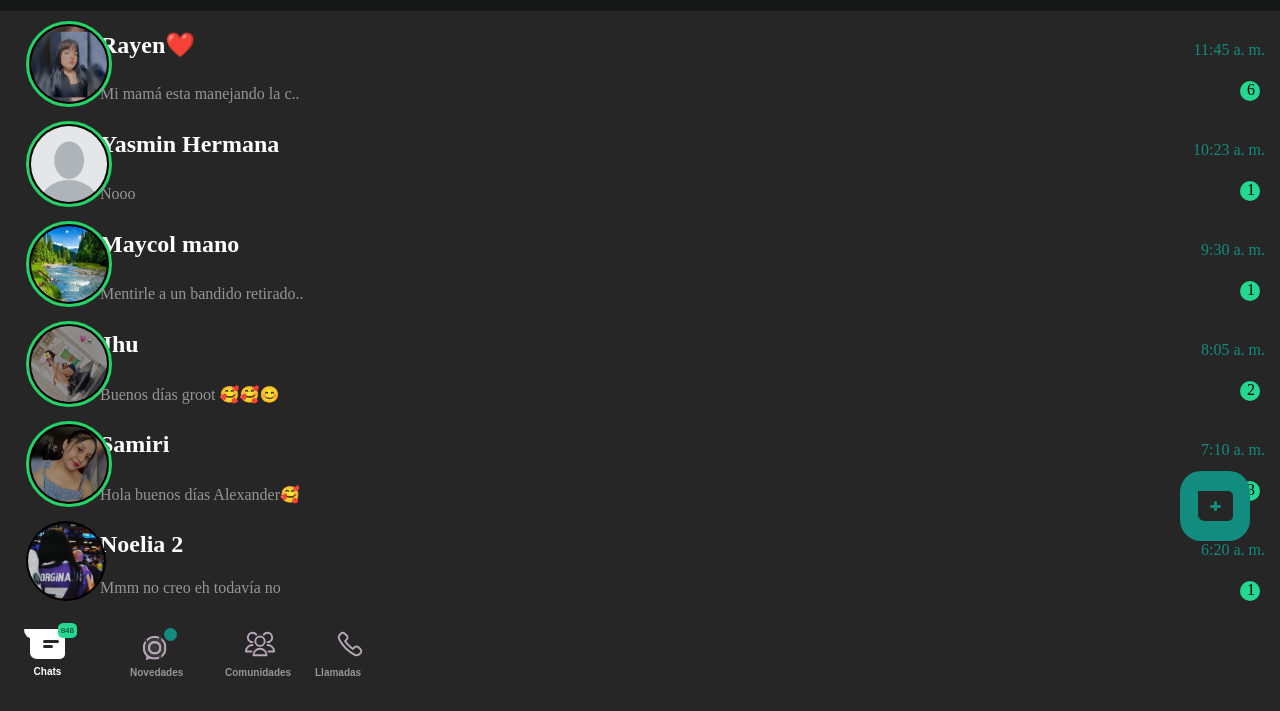
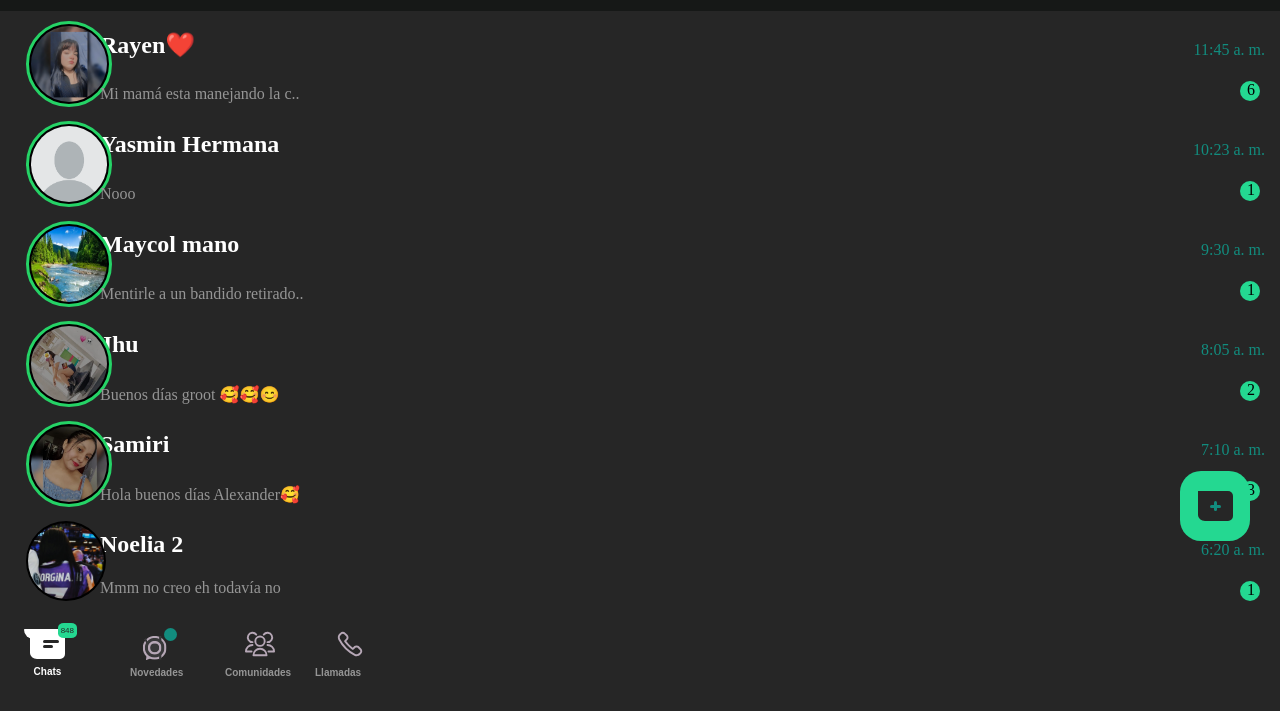
Before and after one commit to alexanderoficial/whsasap, a plain HTML site: page index.html in a window 1280 px wide. Shown: the part 89-800 px from the top of the page. Drawn offline with Linux system fonts and the light colour scheme; a script that the page names is missing.

Commit message:
Update Style.css
color de agregar

```diff
--- a/Style.css
+++ b/Style.css
@@ -61,7 +61,7 @@ body{
     position: fixed;
     width: 70px;
     height: 70px;
-    background: #128C7E;
+    background: #24d891;
     z-index: 3;
     border-radius: 30%;
     top: 70%;
```
